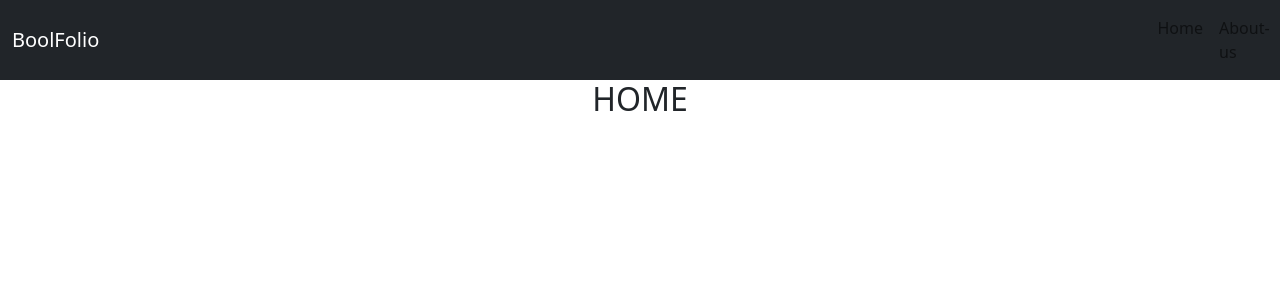
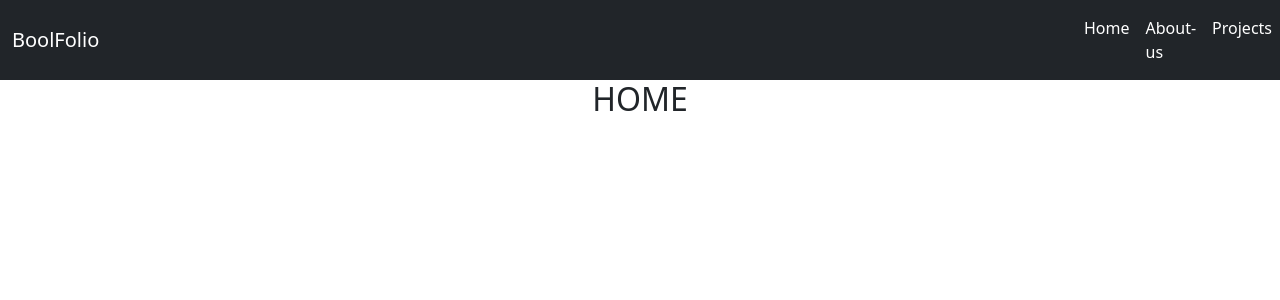
Before and after one commit to FabrizioMisseri/vite-boolfolio, a Vue app: page / in a window 1280 px wide. Shown: the top 300 px of the page. Built offline with nearby package versions, Linux system fonts and the light colour scheme.

Commit message:
add page: Projects

```diff
--- a/src/components/AppHeader.vue
+++ b/src/components/AppHeader.vue
@@ -12,6 +12,10 @@ export default {
                     label: 'About-us',
                     routeName: 'about-us'
                 },
+                {
+                    label: 'Projects',
+                    routeName: 'projects'
+                },
             ]
         }
     }
@@ -20,9 +24,10 @@ export default {
 
 <template>
     <header>
-        <nav class="navbar bg-dark navbar-expand-lg bg-body-tertiary text-white">
+        <nav class="navbar bg-dark navbar-expand-lg bg-body-tertiary">
             <div class="container-fluid">
-                <a class="navbar-brand text-primary text-white">BoolFolio</a>
+                <router-link :to="{ name: navigation[0].routeName }"
+                    class="navbar-brand text-primary text-white">BoolFolio</router-link>
                 <button class="navbar-toggler" type="button" data-bs-toggle="collapse"
                     data-bs-target="#navbarSupportedContent" aria-controls="navbarSupportedContent"
                     aria-expanded="false" aria-label="Toggle navigation">
@@ -31,7 +36,7 @@ export default {
             </div>
             <div class="collapse navbar-collapse" id="navbarNav">
                 <ul class="navbar-nav">
-                    <li class="nav-item" v-for="(navItem, index) in navigation" :key="index">
+                    <li class="nav-item text-white" v-for="(navItem, index) in navigation" :key="index">
                         <router-link :to="{ name: navItem.routeName }" class="nav-link" aria-current="page">{{
                             navItem.label
                         }}</router-link>
@@ -46,5 +51,7 @@ export default {
 </template>
 
 <style lang="scss" scoped>
-
+a {
+    color: inherit;
+}
 </style>
--- a/src/pages/NotFound.vue
+++ b/src/pages/NotFound.vue
@@ -13,8 +13,8 @@ export default {
 <template>
     <main>
         <div class="container not-found-container">
-            <h1 class="text-center title">404 NOT FOUND</h1>
-            <div class="text-center">
+            <h1 class="text-center title pb-5 mb-5">404 NOT FOUND</h1>
+            <div class="text-center pt-5">
                 <a @click.prevent="goHome()" class="btn btn-primary" href="">Torna nella pagina home</a>
             </div>
         </div>
--- a/src/components/AppMain.vue
+++ b/src/pages/Projects.vue
@@ -1,9 +1,9 @@
 <script>
 import axios from "axios";
-import CardProject from "./CardProject.vue";
+import CardProject from "../components/CardProject.vue";
 
 export default {
-    name: 'AppMain',
+    name: 'Projects',
 
     components: {
         CardProject,
@@ -25,7 +25,7 @@ export default {
             axios.get(this.apiUrlProjects).then(resp => {
                 // console.log(resp);
                 this.projectsArray = resp.data.results;
-                console.log(this.projectsArray);
+                // console.log(this.projectsArray);
             })
         },
     }
@@ -33,15 +33,21 @@ export default {
 </script>
 
 <template>
-    <div class="container">
-        <div class="row">
+    <div class="wrapper">
+        <div class="container">
+            <div class="row">
 
-            <CardProject v-for="(project, index) in projectsArray" :project="project" :key="index" />
+                <CardProject v-for="(project, index) in projectsArray" :project="project" :key="index" />
 
+            </div>
         </div>
     </div>
 </template>
 
 <style lang="scss" scoped>
-
+.wrapper {
+    background-color: rgb(142, 142, 255);
+    width: 100%;
+    height: 100%;
+}
 </style>
--- a/src/router.js
+++ b/src/router.js
@@ -2,6 +2,7 @@ import { createRouter, createWebHistory } from "vue-router";
 import HomePage from "./pages/HomePage.vue";
 import AboutUs from "./pages/AboutUs.vue";
 import NotFound from "./pages/NotFound.vue";
+import Projects from "./pages/Projects.vue";
 
 const router = createRouter({
     history: createWebHistory(),
@@ -18,6 +19,11 @@ const router = createRouter({
             component: AboutUs,
         },
         {
+            path: '/projects',
+            name: 'projects',
+            component: Projects,
+        },
+        {
             path: "/:pathMatch(.*)*",
             name: "not-found",
             component: NotFound,
```
